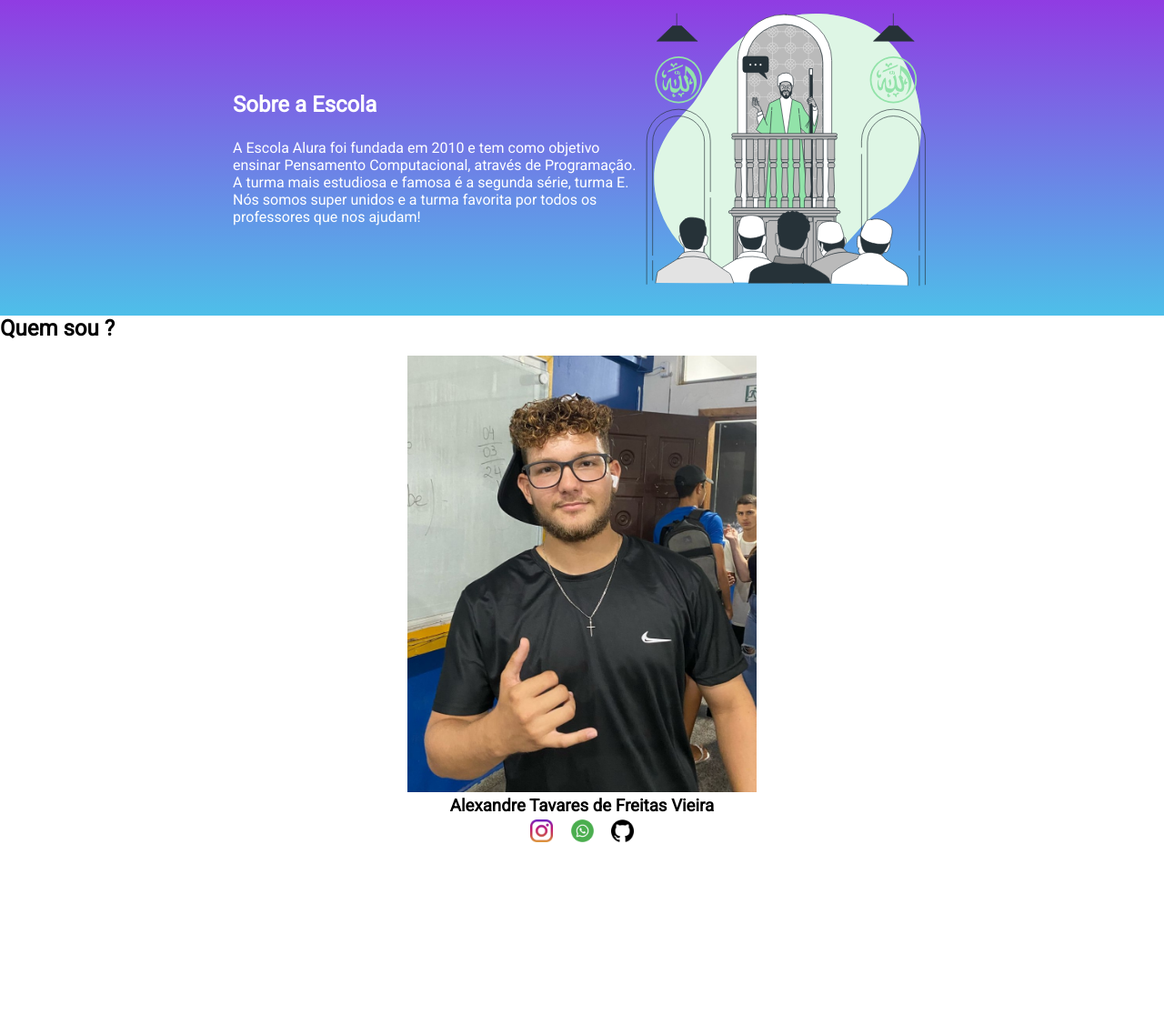
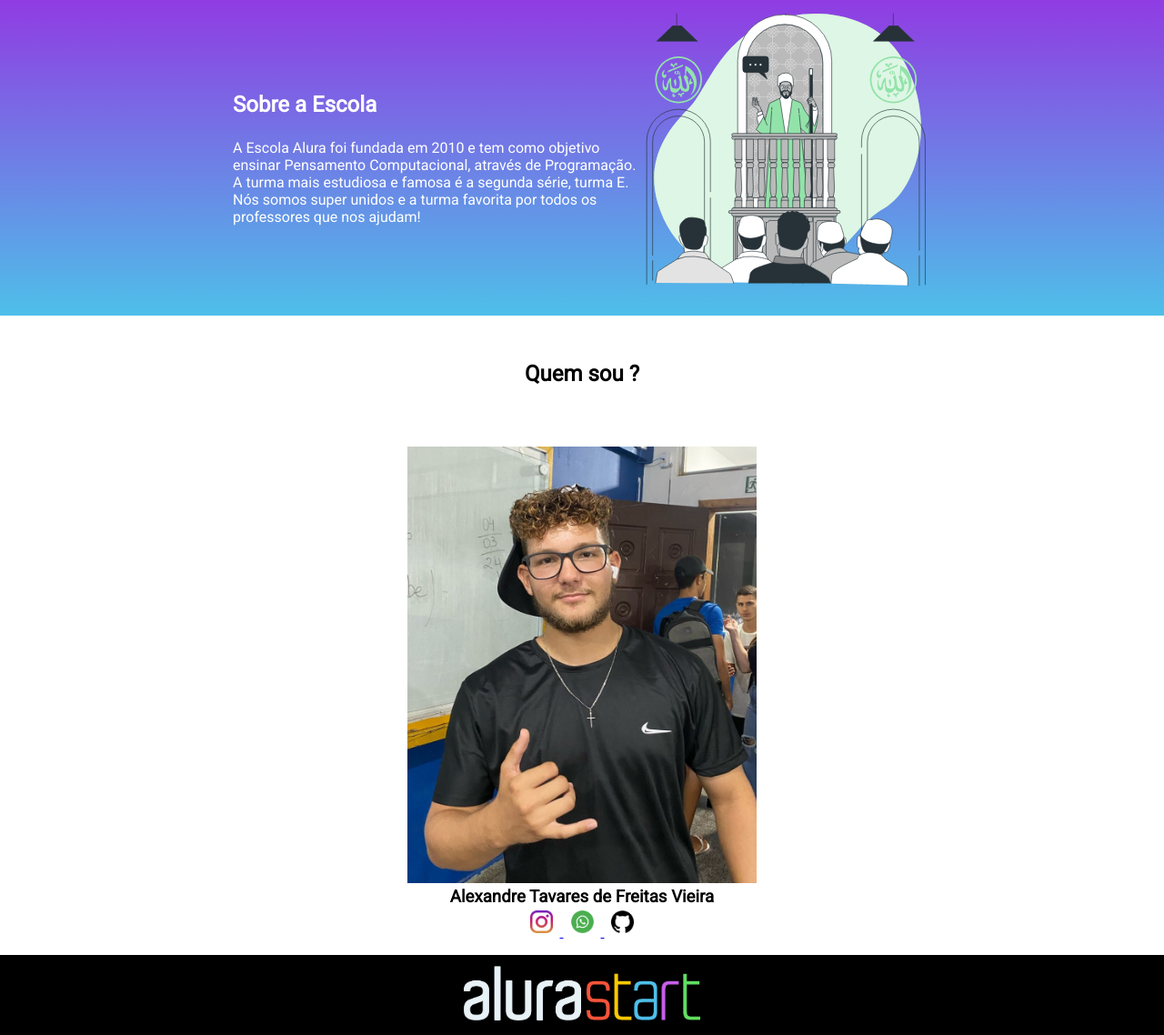
Before and after one commit to Alezinwop/segundo-repositorio, a plain HTML site: page index.html in a window 1280 px wide. Shown: the part 128-1266 px from the top of the page at 91% size. Before the commit the page ends 1078 px from the top, so only its background shows below. Drawn offline with Linux system fonts and the light colour scheme.

Commit message:
16/04 aula 7

```diff
--- a/index.html
+++ b/index.html
@@ -34,11 +34,15 @@
         <div class="estudante-div">
             <img src="img/Alexandre.jpeg" alt="Foto do Alexandre" class="estudante-imagem">
             <h3 class="estudante-nome"> Alexandre Tavares de Freitas Vieira</h3>
-            <img src="img/instagram.png" alt="estudante-icone" class="estudante-icone">
-            <img src="img/whatsapp.png" alt="estudante-icone" class="estudante-icone">
-            <img src="img/github.png" alt="estudante-icone" class="estudante-icone">
+            <a href="https://instagram.com/alezinwop">   <img src="img/instagram.png" alt="icone do instagram" class="estudante-icone">   </a>
+            <a href="https://wa.me/554199944359755">   <img src="img/whatsapp.png" alt="icone do whastapp" class="estudante-icone">  </a>
+            <a href="https://github.com/Alezinwop">  <img src="img/github.png" alt="icone do githud" class="estudante-icone"> </a>
         </div>
     </section>
 
+    <footer class="rodape">
+        <img src="img/alurastart.png" alt="logo da alura" class="rodape-imagem">
+    </footer>
+
     </body>
 </html>
--- a/style.css
+++ b/style.css
@@ -65,3 +65,18 @@ header {
     text-align: center;
     padding: 16px 0;
 }
+
+.estudante-titulo {
+    text-align: center;
+    padding: 50px 0;
+}
+
+.rodape {
+    background-color: black;
+    text-align: center;
+}
+
+.rodape-imagem {
+    height: 60px;
+    padding: 12px 0;
+}
```
